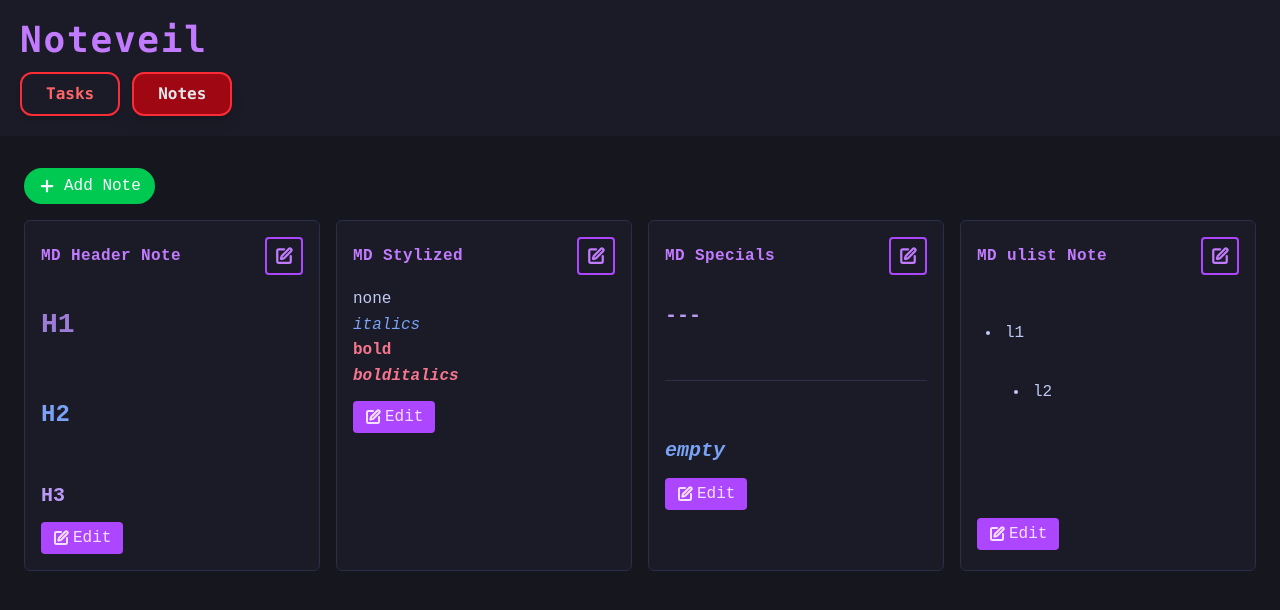
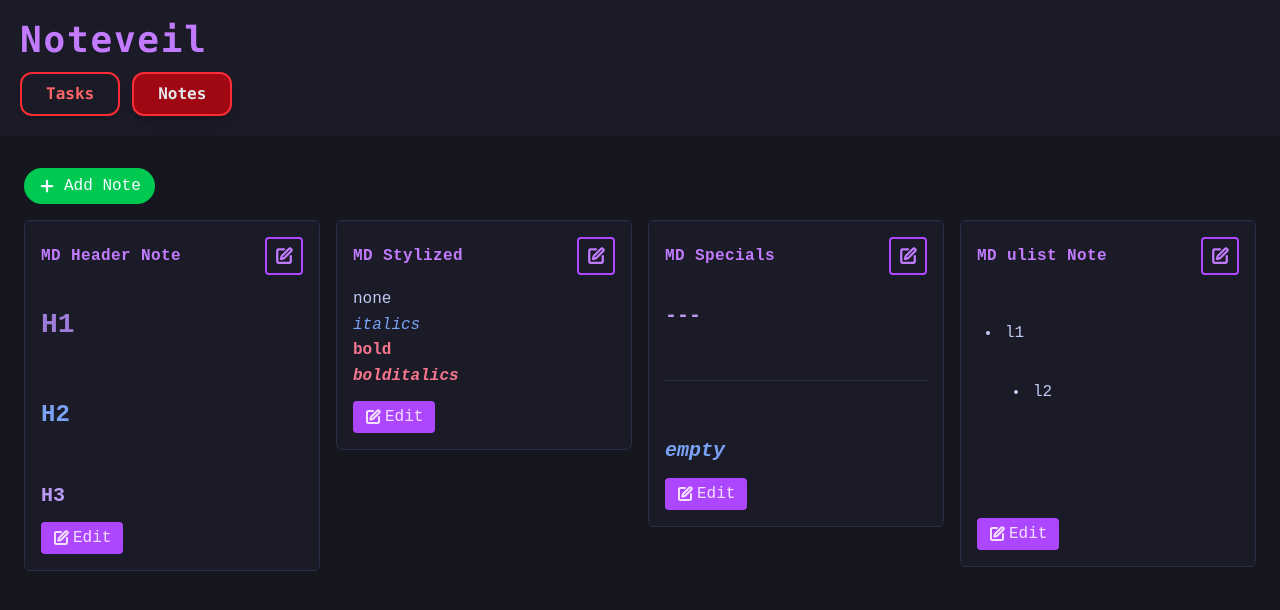
Before and after one commit to HShrigma/noteveil, a React (Vite) app: page / in a window 1280 px wide. Both pictures are taken after a click on the button "Notes". Shown: the top 610 px of the page. Built offline with nearby package versions, Linux system fonts and the light colour scheme.

Commit message:
feat (UX): Improve masonry note layout - Imported masonry library - Implemented Masonry layout in notes tab - Implemented better UX, predictable note addition behaviour, best use of screen space

```diff
--- a/package.json
+++ b/package.json
@@ -13,7 +13,8 @@
     "lucide-react": "^0.553.0",
     "react": "^19.1.1",
     "react-dom": "^19.1.1",
-    "react-markdown": "^10.1.0"
+    "react-markdown": "^10.1.0",
+    "react-masonry-css": "^1.0.16"
   },
   "devDependencies": {
     "@eslint/js": "^9.36.0",
--- a/src/view/notes/NotesHolder.tsx
+++ b/src/view/notes/NotesHolder.tsx
@@ -2,8 +2,16 @@ import { useState } from 'react';
 import Note from './Note';
 import type { NoteActivity } from '../utils/registries';
 import { Plus } from 'lucide-react';
+import Masonry from "react-masonry-css";
 
 export const NotesHolder = () => {
+    const breakpointColumnsObj = {
+        default: 4,
+        1024: 3,
+        768: 2,
+        500: 1,
+    };
+
     // Temp notes
     const tempNotes = [
         { title: 'MD Header Note', content: '# H1\n## H2\n### H3' },
@@ -59,9 +67,9 @@ export const NotesHolder = () => {
     };
 
     return (
-        <div className="flex flex-col gap-4 mt-2">
+        <div className="mt-2">
             {/* Add Note Button */}
-            <div className="flex justify-start">
+            <div className="flex justify-start mb-4">
                 <button
                     onClick={onAddNote}
                     className="flex items-center gap-2 px-3 py-1 rounded-full border-2 border-green-500 bg-green-500 text-[#f6faff]
@@ -70,10 +78,14 @@ export const NotesHolder = () => {
                     <Plus size={18} strokeWidth={3} /> Add Note
                 </button>
             </div>
-
+            <Masonry
+                breakpointCols={breakpointColumnsObj}
+                className="flex gap-4"
+                columnClassName="flex flex-col gap-4"
+            >
                 {/* Notes List */}
-            <div className="grid grid-cols-1 md:grid-cols-2 lg:grid-cols-3 xl:grid-cols-4 gap-4 auto-rows-min">
                 {notes.map((note, index) => (
+                    <div key={index} className="break-inside-avoid mb-4">
                         <Note
                             key={index}
                             id={index}
@@ -88,10 +100,10 @@ export const NotesHolder = () => {
                             onTitleSubmit={onTitleSubmit}
                             clearFocusTarget={() => setFocusTarget(null)}
                         />
+                    </div>
                 ))}
+            </Masonry>
         </div>
-        </div>
-
     );
 }
 
```
Also changed, not shown: 1 other file (tests, documents, lock files or other folders). Lines whose indentation alone changed are shown as unchanged.
